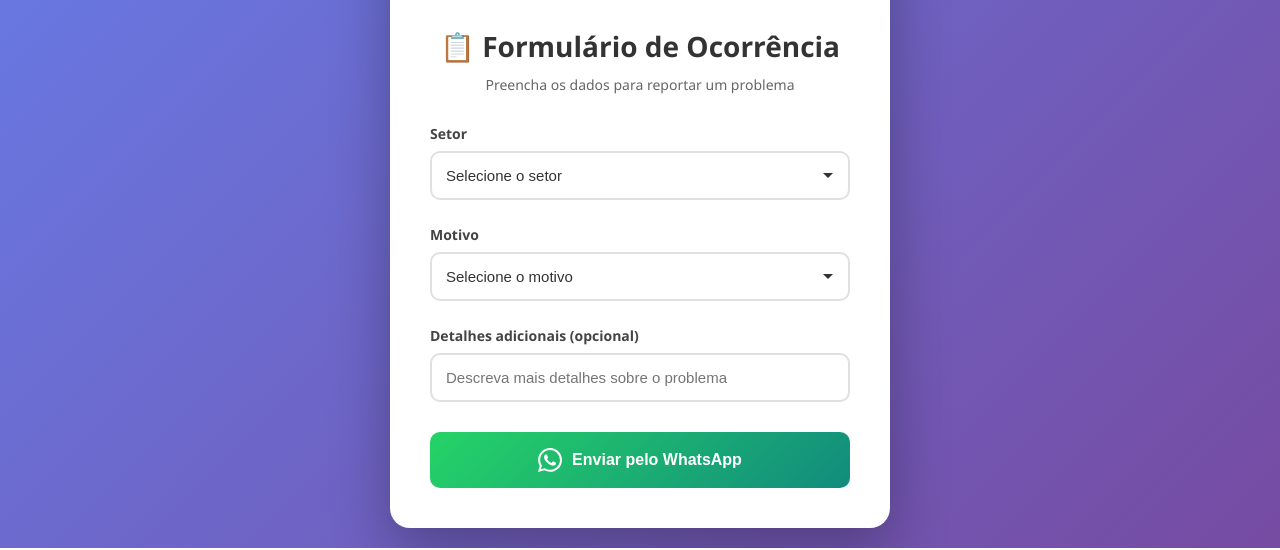
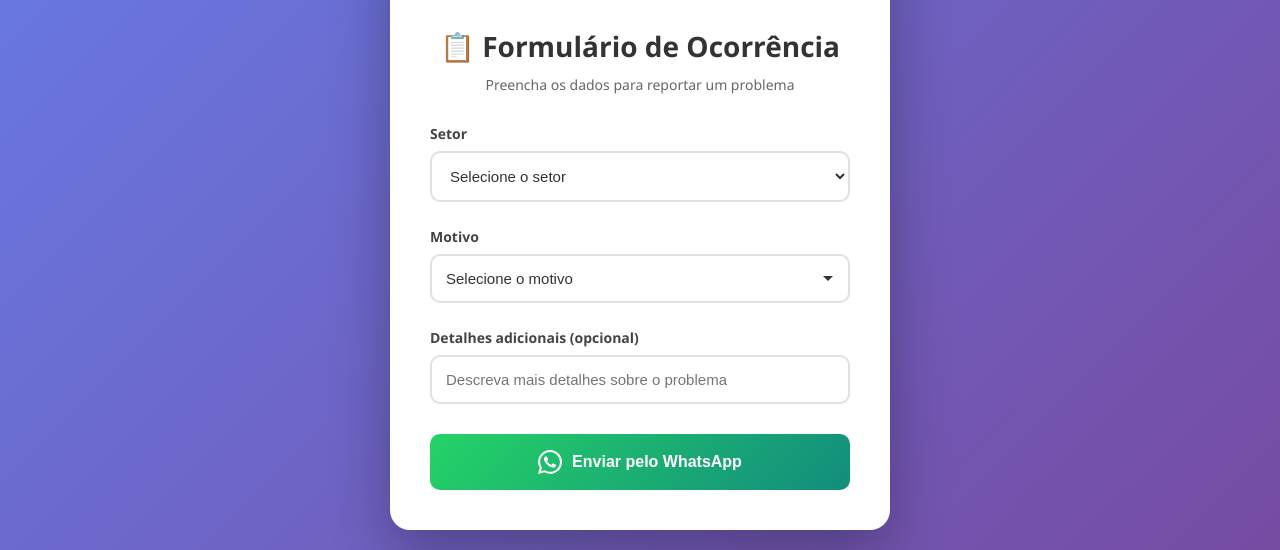
Before and after one commit to csilva82/UtilitiesSENAI, a plain HTML site: page index.html in a window 1280 px wide. Shown: the part 278-828 px from the top of the page. Drawn offline with Linux system fonts and the light colour scheme.

Commit message:
Update index.html

```diff
--- a/index.html
+++ b/index.html
@@ -3,7 +3,7 @@
 <head>
   <meta charset="UTF-8">
   <meta name="viewport" content="width=device-width, initial-scale=1.0">
-  <title>SENAI-Utilities</title>
+  <title>Enviar WhatsApp</title>
   <style>
     * {
       margin: 0;
@@ -119,6 +119,14 @@
       padding-right: 40px;
     }
 
+    select#setor {
+      appearance: auto;
+      background-image: none;
+      padding-right: 14px;
+      height: auto;
+      overflow-y: scroll;
+    }
+
     .btn-submit {
       width: 100%;
       padding: 16px;
@@ -194,7 +202,7 @@
 <body>
   <div class="container">
     <div class="logo-container">
-      <img src="https://upload.wikimedia.org/wikipedia/commons/0/05/SENAI_logo_2024.png" alt="SENAI Logo" class="logo" onerror="this.style.display='none'; document.querySelector('.logo-fallback').style.display='block';">
+      <img src="https://upload.wikimedia.org/wikipedia/commons/thumb/c/c7/SENAI_logo_2024.png/320px-SENAI_logo_2024.png" alt="SENAI Logo" class="logo" onerror="this.style.display='none'; document.querySelector('.logo-fallback').style.display='block';">
       <div class="logo-fallback">
         <span class="senai-logo">SENAI</span>
       </div>
@@ -208,18 +216,21 @@
       <label for="setor">Setor</label>
       <select id="setor">
         <option value="">Selecione o setor</option>
-        <option value="Sala 101A">Sala 101B</option>
-        <option value="Sala 102A">Sala 102B</option>
+        <option value="Sala 101B">Sala 101A</option>
+        <option value="Sala 102B">Sala 102A</option>
         <option value="Sala 103A">Sala 103A</option>
         <option value="Sala 104A">Sala 104A</option>
+
         <option value="Sala 101B">Sala 101B</option>
         <option value="Sala 102B">Sala 102B</option>
-        <option value="Sala 103B">Sala 103A</option>
-        <option value="Sala 104B">Sala 104A</option>
-        <option value="Sala 101C">Sala 101B</option>
-        <option value="Sala 102C">Sala 102B</option>
-        <option value="Sala 103C">Sala 103A</option>
-        <option value="Sala 104C">Sala 104A</option>
+        <option value="Sala 103A">Sala 103B</option>
+        <option value="Sala 104A">Sala 104B</option>
+
+        <option value="Sala 101B">Sala 101C</option>
+        <option value="Sala 102B">Sala 102C</option>
+        <option value="Sala 103A">Sala 103C</option>
+        <option value="Sala 104A">Sala 104C</option>
+
       </select>
     </div>
 
@@ -268,7 +279,7 @@
         `*Motivo:* ${motivoPre}\n` +
         (motivoDetalhe ? `*Detalhes:* ${motivoDetalhe}` : '');
 
-      const numeroWhatsApp = "553598328921";
+      const numeroWhatsApp = "5535998328921";
       const url = `https://wa.me/${numeroWhatsApp}?text=${encodeURIComponent(mensagem)}`;
 
       window.open(url, "_blank");
```
